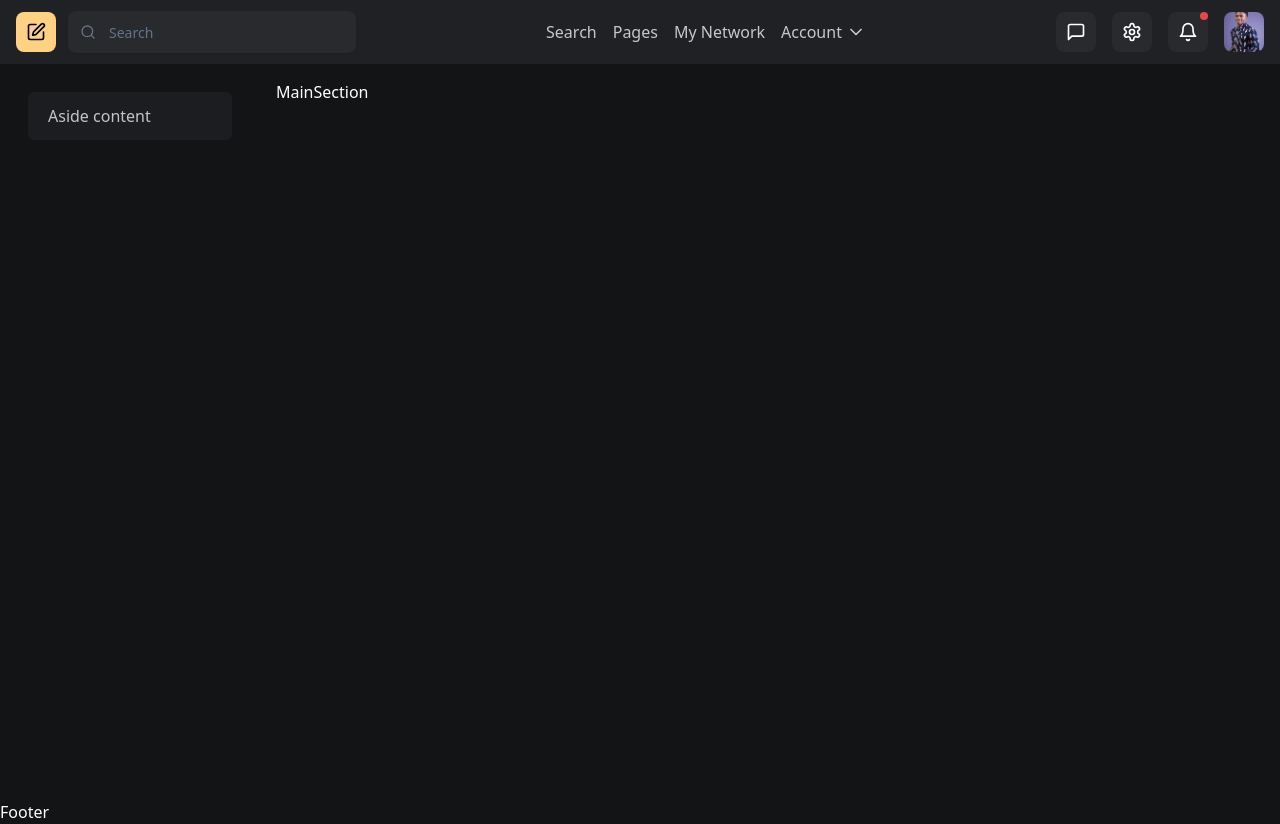
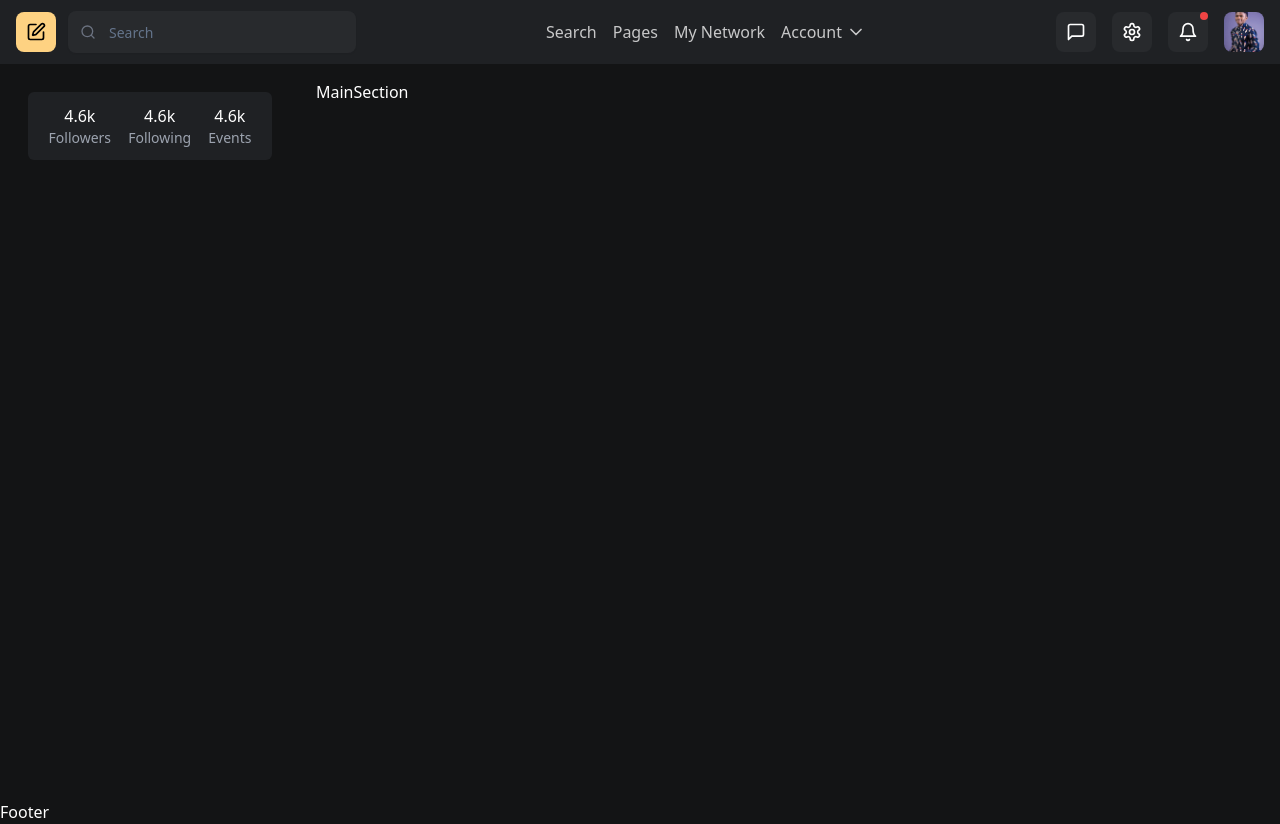
Before and after one commit to christienMD/social-media-hiker-app, a React (Vite) app: page / in a window 1280 px wide. Built offline with nearby package versions, Linux system fonts and the light colour scheme.

Commit message:
Build the user stats component

```diff
--- a/src/App.tsx
+++ b/src/App.tsx
@@ -6,9 +6,9 @@ import Navbar from "./components/Navbar";
 function App() {
   return (
     <div className="min-h-screen text-white">
-      <div className="grid grid-cols-1 lg:grid-cols-[260px,1fr,1fr,1fr] grid-rows-[auto,1fr] min-h-screen">
-        <Navbar className="col-span-full" />
-        <AsideContent className="hidden lg:block" />
+      <div className="grid grid-cols-1 lg:grid-cols-[300px,1fr,1fr,1fr] grid-rows-[auto,1fr] min-h-screen">
+        <Navbar className="col-span-full sticky top-0 z-50" />
+        <AsideContent className="hidden lg:block lg:sticky max-h-[calc(100vh-4rem)] top-16" />
         <MainSection className="lg:col-span-3" />
       </div>
       <Footer />
--- a/src/components/AsideContent.tsx
+++ b/src/components/AsideContent.tsx
@@ -1,8 +1,11 @@
+import UserStats from "./asideContent/Userstats";
 
 const AsideContent = ({ className }: { className: string }) => {
   return (
-    <aside className={`p-7 opacity-75 ${className}`}>
-        <div className="bg-social-bg px-5 py-3 rounded-md">Aside content</div>
+    <aside className={`p-7 ${className}`}>
+        <div className="bg-social-bg px-5 py-3 rounded-md">
+            <UserStats />
+        </div>
     </aside>
   )
 }
--- /dev/null
+++ b/src/components/asideContent/StatRow.tsx
@@ -0,0 +1,22 @@
+import Stat from "./Stats";
+
+interface StatData {
+  title: string;
+  count: string | number;
+}
+
+interface Props {
+  stats: StatData[];
+}
+
+const StatRow = ({ stats }: Props) => {
+  return (
+    <div className="flex justify-around space-x-4">
+      {stats.map(({ title, count }, index) => (
+        <Stat key={index} label={title} value={count} />
+      ))}
+    </div>
+  );
+};
+
+export default StatRow;
--- /dev/null
+++ b/src/components/asideContent/Stats.tsx
@@ -0,0 +1,15 @@
+interface Props {
+  label: string;
+  value: string | number;
+}
+
+const Stat = ({ label, value }: Props) => {
+  return (
+    <div className="flex flex-col items-center">
+      <span className="text-md font-medium">{value}</span>
+      <span className="text-sm text-gray-400">{label}</span>
+    </div>
+  );
+};
+
+export default Stat;
--- /dev/null
+++ b/src/components/asideContent/Userstats.tsx
@@ -0,0 +1,13 @@
+import StatRow from "./StatRow";
+
+const UserStats = () => {
+  const statsData = [
+    { title: "Followers", count: "4.6k" },
+    { title: "Following", count: "4.6k" },
+    { title: "Events", count: "4.6k" },
+  ];
+
+  return <StatRow stats={statsData} />;
+};
+
+export default UserStats;
```
